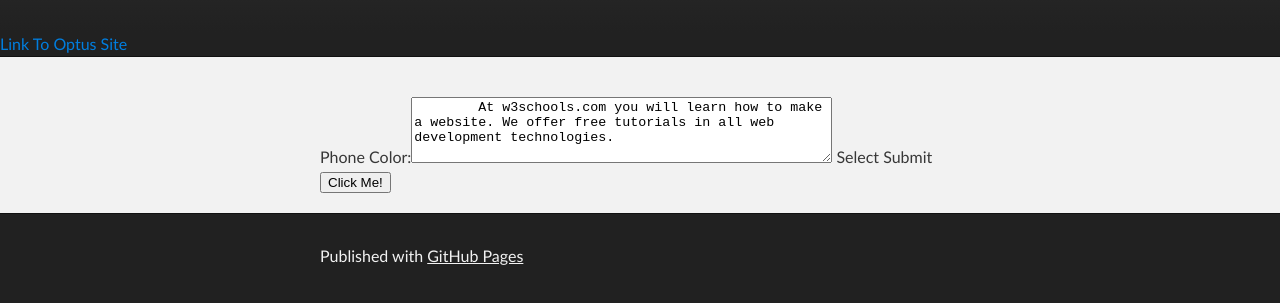
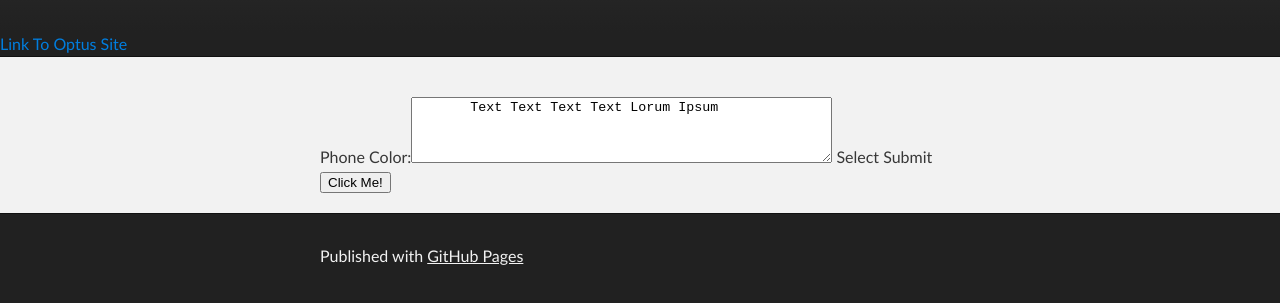
Before and after one commit to sagarchand/thepig25.github.io, a plain HTML site: page index.html in a window 1280 px wide. Shown: the part 177-480 px from the top of the page. Drawn offline with Linux system fonts and the light colour scheme.

```diff
--- a/index.html
+++ b/index.html
@@ -29,7 +29,7 @@
        <section id="main_content" class="inner">
 
         Phone Color:<textarea id="textArea"rows="4" cols="50">
-        At w3schools.com you will learn how to make a website. We offer free tutorials in all web development technologies.
+       Text Text Text Text Lorum Ipsum
         </textarea>
         Select Submit<button id="submitButton" type="button">Click Me!</button>
       </section>
```
